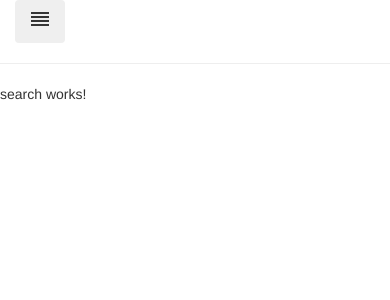
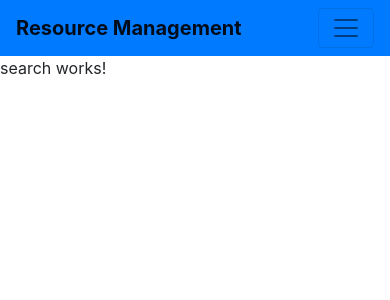
Before and after one commit to meldessouky94/rms-webclient, an Angular app: page /search in a window 390 px wide. Shown: the top 300 px of the page. Built offline with nearby package versions, Linux system fonts and the light colour scheme.

Commit message:
Responsive narbar update

```diff
--- /dev/null
+++ b/src/app/components/shared/nav-bar/nav-bar.component.css
@@ -0,0 +1,4 @@
+
+#navbarNav {
+    border: 0;
+}
--- a/src/app/components/shared/nav-bar/nav-bar.component.html
+++ b/src/app/components/shared/nav-bar/nav-bar.component.html
@@ -1,26 +1,33 @@
+<nav class="navbar navbar-expand-lg navbar-light bg-primary">
+    <a class="navbar-brand"  [routerLink]="['']"> <strong>Resource Management</strong></a>
+    <button class="navbar-toggler"
+    type="button"
+    aria-controls="navbarNav"
+    aria-expanded="false"
+    aria-label="Toggle navigation"
+    (click)="isCollapsed = !isCollapsed"
+    [attr.aria-expanded]="!isCollapsed">
 
-<div class="container">
-
-  <div class="dropdown">
-    <div ngbDropdown class="d-inline-block">
-    <button ngbDropdownToggle class="btn dropdown-toggle" type="button" id="dropdownMenu1" data-toggle="dropdown" aria-haspopup="true" aria-expanded="true">
-        <!-- <i class="fa fa-bars"></i> -->
-        <i class="material-icons mr1">reorder</i>
-      </button>
-        <ul  ngbDropdownMenu class="dropdown-menu" aria-labelledby="dropdownMenu1">
-          <!-- <li><a href="#">Action</a></li> -->
-          <li><a class="dropdown-item" routerLink="">Home</a></li>
-          <!-- <li><a href="#">Another action</a></li> -->
-          <li><a class="dropdown-item" routerLink="search">Search</a></li>
-          <!-- <li><a href="#">Something else here</a></li> -->
-          <li><a class="dropdown-item" routerLink="reservations">Reservations</a></li>
-          <!-- <li><a href="#">Separated link</a></li> -->
-          <!-- <li><a class="dropdown-item" routerLink="past_res"></a></li> -->
-        </ul>
-      <!-- </div> -->
-        </div>
-  </div>
-
-  </div>
-
-  <hr>
+      <span class="navbar-toggler-icon"></span>
+    </button>
+    <div class="navbar-toggler" id="navbarNav" [ngbCollapse]="isCollapsed">
+      <ul class="navbar-nav">
+          <li class="nav-item active">
+         <a class="nav-link" [routerLink]="['']">Home </a>
+        </li>
+        <li class="nav-item">
+          <a class="nav-link" [routerLink]="['reservations']">My Reservations</a>
+          </li>
+      </ul>
+    </div>
+    <div class="collapse navbar-collapse" id="navBar">
+      <ul class="navbar-nav">
+        <li class="nav-item active">
+          <a class="nav-link" [routerLink]="['']">Home </a>
+        </li>
+        <li class="nav-item">
+          <a class="nav-link" [routerLink]="['reservations']">My Reservations</a>
+        </li>
+      </ul>
+    </div>
+  </nav>
--- a/src/app/components/shared/nav-bar/nav-bar.component.ts
+++ b/src/app/components/shared/nav-bar/nav-bar.component.ts
@@ -3,9 +3,10 @@ import { Component, OnInit } from '@angular/core';
 @Component({
   selector: 'app-nav-bar',
   templateUrl: './nav-bar.component.html',
-  styleUrls: ['./nav-bar.component.sass']
+  styleUrls: ['./nav-bar.component.css']
 })
 export class NavBarComponent implements OnInit {
+  isCollapsed = true;
 
   constructor() { }
 
--- a/src/index.html
+++ b/src/index.html
@@ -8,8 +8,7 @@
 
   <meta name="viewport" content="width=device-width, initial-scale=1">
   <link rel="icon" type="image/x-icon" href="favicon.ico">
-  <link rel="stylesheet" href="https://maxcdn.bootstrapcdn.com/bootstrap/3.3.7/css/bootstrap.min.css" integrity="sha384-BVYiiSIFeK1dGmJRAkycuHAHRg32OmUcww7on3RYdg4Va+PmSTsz/K68vbdEjh4u" crossorigin="anonymous">
-
+  <link rel="stylesheet" href="https://stackpath.bootstrapcdn.com/bootstrap/4.1.3/css/bootstrap.min.css" integrity="sha384-MCw98/SFnGE8fJT3GXwEOngsV7Zt27NXFoaoApmYm81iuXoPkFOJwJ8ERdknLPMO" crossorigin="anonymous">
   <link href="https://fonts.googleapis.com/icon?family=Material+Icons" rel="stylesheet">
   <link href="https://fonts.googleapis.com/css?family=Montserrat:300,700" rel="stylesheet">
 
```
Also changed, not shown: src/app/components/shared/nav-bar/nav-bar.component.sass (deleted).
